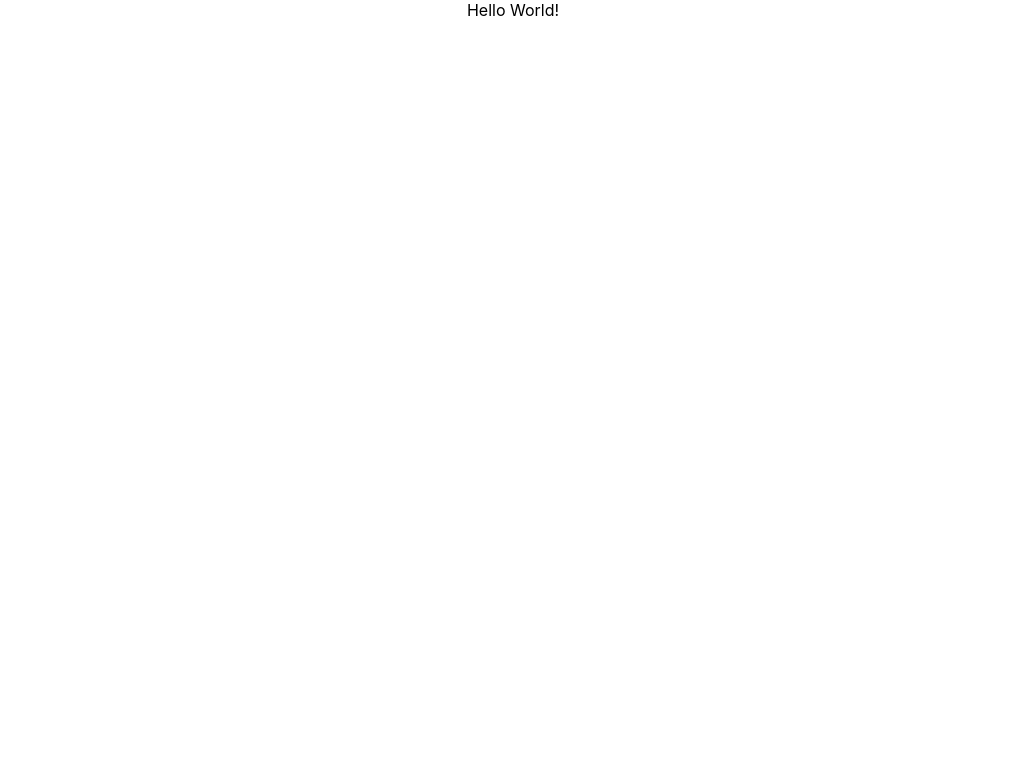
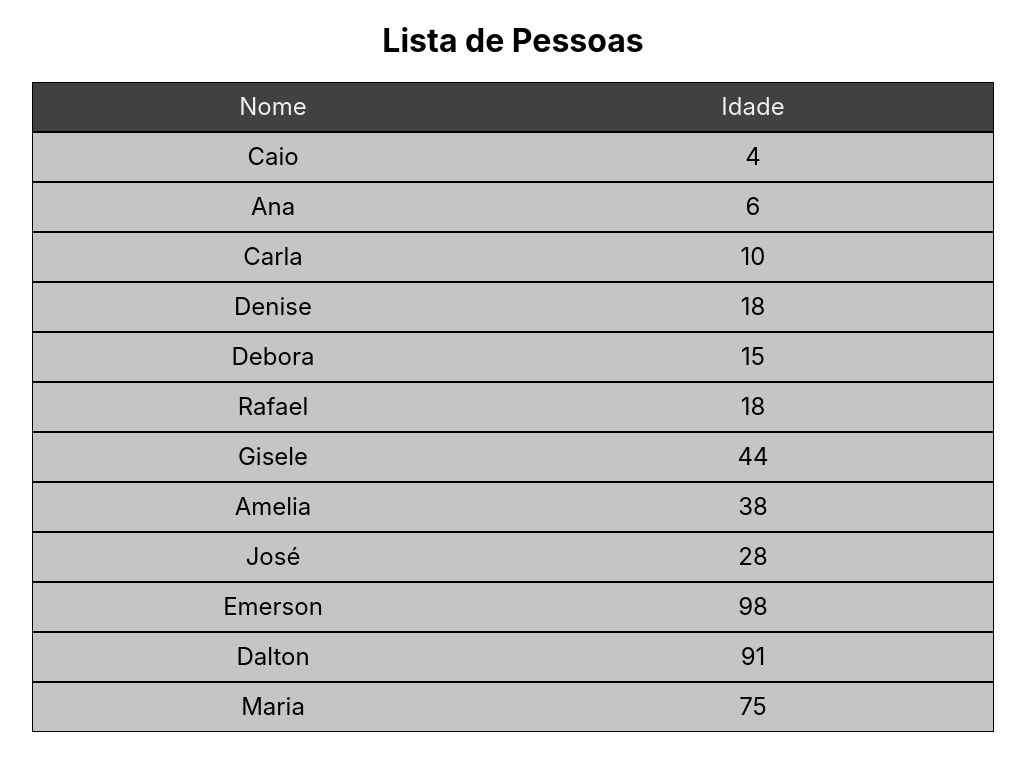
Before and after one commit to ThalitaC/people-list, a React (Create React App) app: page / in a window 1280 px wide. Shown: the top 770 px of the page, without its empty margins (127-1152 px from the left). Built offline with nearby package versions, Linux system fonts and the light colour scheme.

Commit message:
feat: add people list

```diff
--- a/src/App.js
+++ b/src/App.js
@@ -1,9 +1,14 @@
 import './App.css';
+import './styles/PeopleList.css'
+
+import people from './utils/data';
+import PeopleList from './components/PeopleList';
 
 function App() {
   return (
     <div className="App">
-      Hello World!
+      <header><h1>Lista de Pessoas</h1></header>
+      <PeopleList people={ people }/>
     </div>
   );
 }
--- /dev/null
+++ b/src/components/PeopleList.jsx
@@ -0,0 +1,28 @@
+import React from 'react';
+
+class PeopleList extends React.Component {
+  render() {
+    const { people } = this.props;
+
+    return (
+      <div className="people-list-container">
+        <div className="people-list-title">
+        <p className="people-list-item">Nome</p>
+        <p className="people-list-item">Idade</p>
+        </div>
+        { people.map(person => (
+          <div key={person.id} className="people-list-body">
+            <div className="people-list-item">
+              {person.name}
+            </div>
+            <div className="people-list-item">
+              {person.age}
+            </div>
+          </div>
+        )) }
+      </div>
+    );
+}
+};
+
+export default PeopleList;
--- /dev/null
+++ b/src/styles/PeopleList.css
@@ -0,0 +1,27 @@
+.people-list-container {
+  align-items: center;
+  display: flex;
+  flex-direction: column;
+  font-size: 1.5em;
+}
+
+.people-list-title {
+  align-items: center;
+  background-color: rgb(65, 65, 65);
+  border: black solid 1px;
+  color: rgb(240, 240, 240);
+  display: flex;
+  height: 2em;
+}
+
+.people-list-body {
+  align-items: center;
+  background-color: rgba(65, 65, 65, 0.3);
+  border: black solid 1px;
+  display: flex;
+  height: 2em;
+}
+
+.people-list-item {
+  width: 20em;
+}
--- a/src/utils/data.js
+++ b/src/utils/data.js
@@ -1,7 +1,8 @@
 const people = [
   {
 		"name": "Caio",
-		"age": 4
+		"age": 4,
+    "ageGroup": "Infant"
 	},
 	{
 		"name": "Ana",
```
